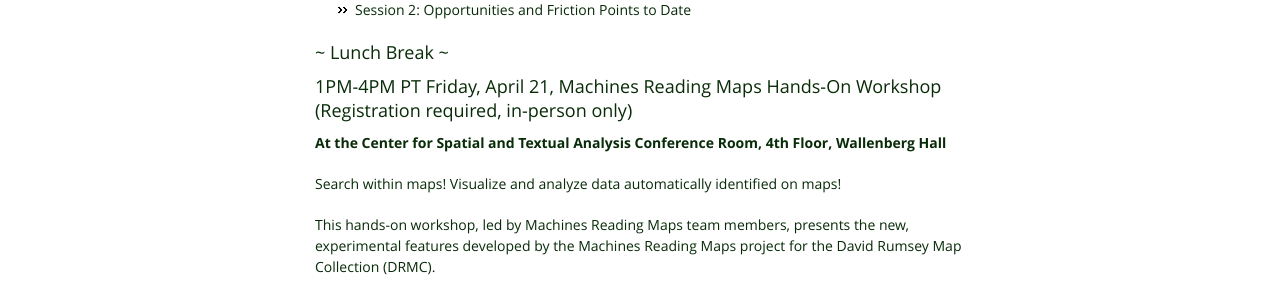
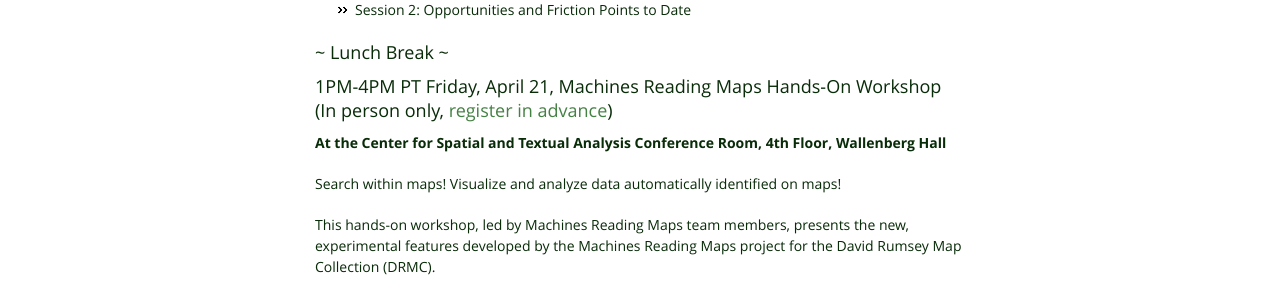
Before and after one commit to machines-reading-maps/machines-reading-maps.github.io, a Jekyll site: the page built from summit-2023.md, in a window 1280 px wide and 900 px high, scrolled down 1961 px. Shown: the part 186-479 px from the top of the window. Built offline with Jekyll 4.4.1, drawn with Linux system fonts in a browser that asks for light colours.

Commit message:
Add link to register for the Workshop!

```diff
--- a/summit-2023.md
+++ b/summit-2023.md
@@ -61,7 +61,7 @@ The purpose of this session is to identify opportunities and friction points whi
 
 ### ~ Lunch Break ~
 
-### 1PM-4PM PT Friday, April 21, Machines Reading Maps Hands-On Workshop (Registration required, in-person only)
+### 1PM-4PM PT Friday, April 21, Machines Reading Maps Hands-On Workshop  (In person only, [register in advance](https://www.eventbrite.com/e/machines-reading-maps-summit-workshop-cesta-search-within-maps-tickets-601561736347))
 **At the Center for Spatial and Textual Analysis Conference Room, 4th Floor, Wallenberg Hall**
 
 Search within maps! Visualize and analyze data automatically identified on maps!
```
